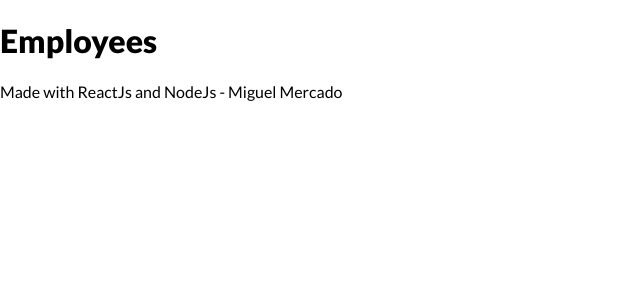
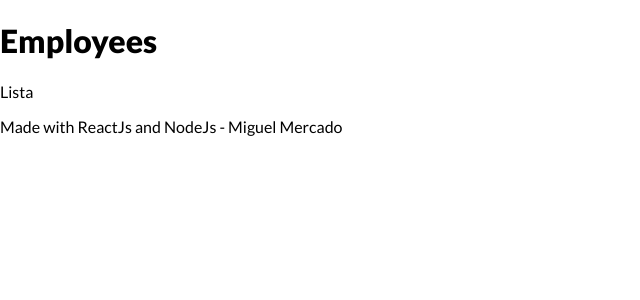
Before and after one commit to mmercado4/employees.nailted.miguelmercado, a React (Create React App) app: page / in a window 1280 px wide. Shown: the top 300 px of the page, without its empty margins (0-640 px from the left). Built offline with nearby package versions, Linux system fonts and the light colour scheme; the HTML template or start-up script is replaced by a standard one.

Commit message:
feat(list): list of employees component created

```diff
--- a/src/App.tsx
+++ b/src/App.tsx
@@ -1,11 +1,13 @@
 import React from "react";
 import Header from "./components/Header";
 import Footer from "./components/Footer";
+import Employees from "./components/Employees";
 
 function App() {
   return (
     <div className="App">
       <Header />
+      <Employees />
       <Footer />
     </div>
   );
--- /dev/null
+++ b/src/components/Employees/ListOfEmployees.tsx
@@ -0,0 +1,7 @@
+import React from "react";
+
+const ListOfEmployees: React.FC = () => {
+  return <p>Lista</p>;
+};
+
+export default ListOfEmployees;
--- /dev/null
+++ b/src/components/Employees/index.tsx
@@ -0,0 +1,14 @@
+import React, { useState, useEffect } from "react";
+import ListOfEmployees from "./ListOfEmployees";
+import { Employee } from "../../tools/types";
+
+const Employees: React.FC = () => {
+  const [employees, setEmployees] = useState<Array<Employee>>([]);
+  return (
+    <main>
+      <ListOfEmployees />
+    </main>
+  );
+};
+
+export default Employees;
```
